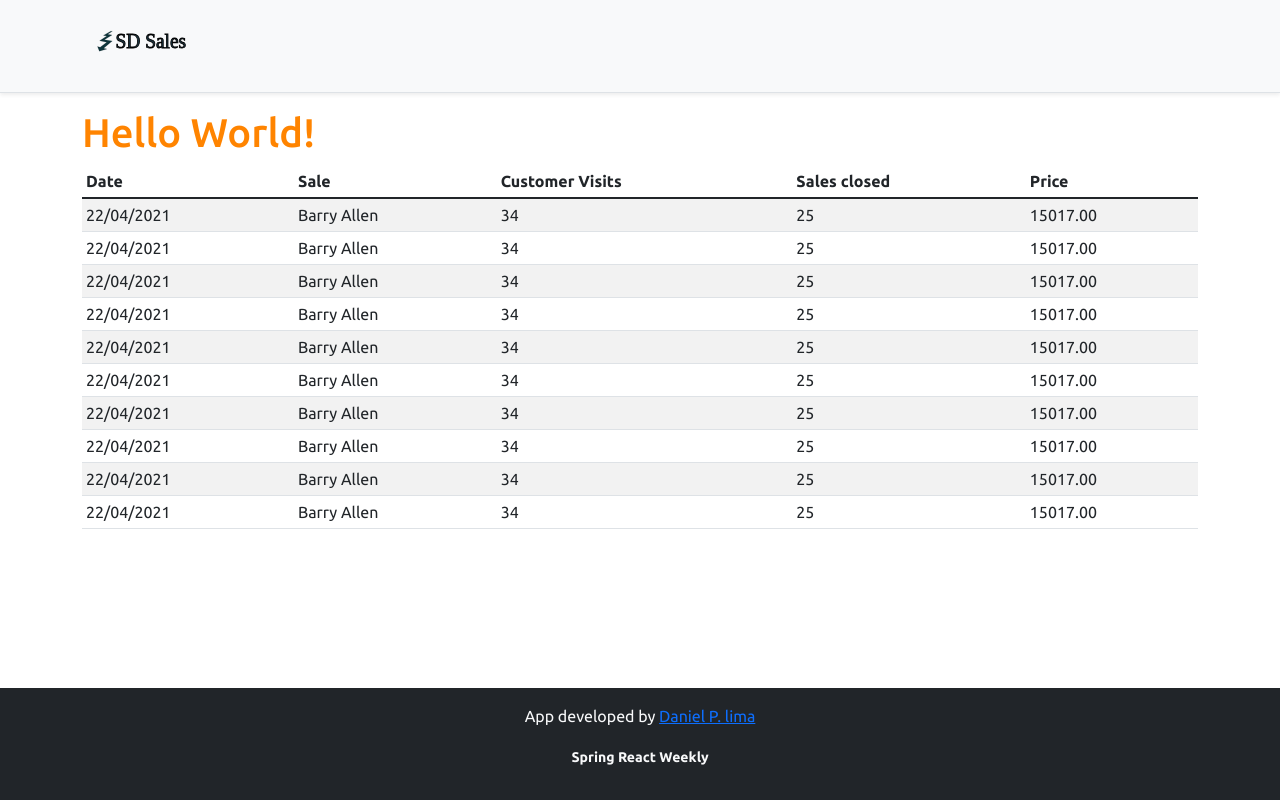
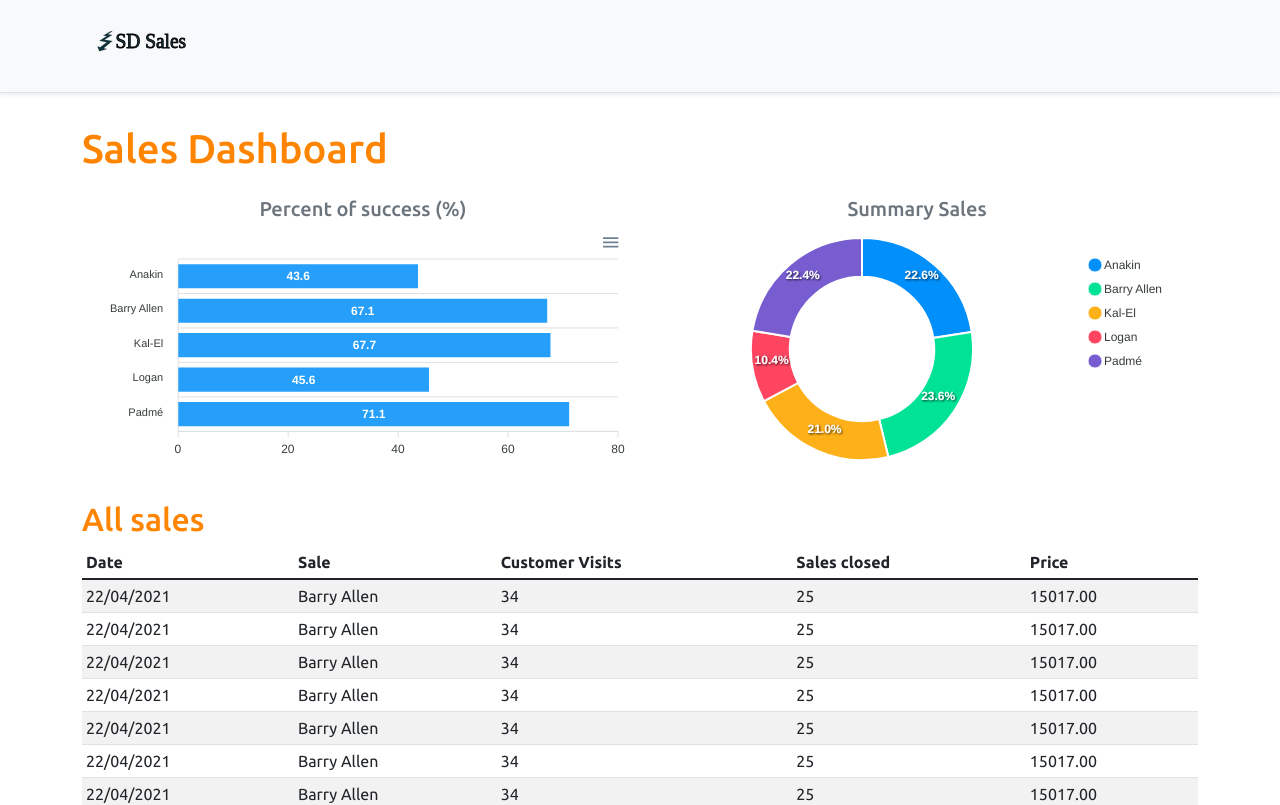
Before and after one commit to dpljard/projeto-sds3, a React (Create React App) app in the folder frontend/: page / in a window 1280 px wide. Shown: the top 805 px of the page. Built offline with nearby package versions, Linux system fonts and the light colour scheme.

Commit message:
Static charts

```diff
--- a/frontend/package.json
+++ b/frontend/package.json
@@ -11,8 +11,10 @@
     "@types/node": "^12.0.0",
     "@types/react": "^17.0.0",
     "@types/react-dom": "^17.0.0",
+    "apexcharts": "^3.28.1",
     "bootstrap": "^5.1.1",
     "react": "^17.0.2",
+    "react-apexcharts": "^1.3.9",
     "react-dom": "^17.0.2",
     "react-scripts": "4.0.3",
     "typescript": "^4.1.2",
--- a/frontend/src/App.tsx
+++ b/frontend/src/App.tsx
@@ -1,13 +1,33 @@
 import NavBar from "components/NavBar";
 import Footer from "components/Footer";
 import DataTable from "components/DataTable";
+import BarChart from "components/BarChart";
+import DonutChart from "components/DonutChart"
+
 function App() {
   return (
     <>
       <NavBar />
       <div className='container'>
-        <h1 className="text-primary">Hello World!</h1>
-        <DataTable></DataTable>
+        <h1 className="text-primary py-3">Sales Dashboard</h1>
+
+        <div className='row px-3'>
+          <div className='col-sm-6'>
+            <h5 className='text-center text-secondary'> Percent of success (%)</h5>
+            <BarChart></BarChart>
+          </div>
+
+          <div className='col-sm-6'>
+            <h5 className='text-center text-secondary'> Summary Sales</h5>
+            <DonutChart></DonutChart>
+          </div>
+        </div>
+
+        <div className='py-3'>
+          <h2 className='text-primary'> All sales</h2>
+          <DataTable></DataTable>
+        </div>
+
       </div>
       <Footer></Footer>
     </>
--- /dev/null
+++ b/frontend/src/components/BarChart/index.tsx
@@ -0,0 +1,34 @@
+import Chart from 'react-apexcharts';
+
+const BarChart = () => {
+
+    const options = {
+        plotOptions: {
+            bar: {
+                horizontal: true,
+            }
+        },
+    };
+
+    const mockData = {
+        labels: {
+            categories: ['Anakin', 'Barry Allen', 'Kal-El', 'Logan', 'Padmé']
+        },
+        series: [
+            {
+                name: "% Sucesso",
+                data: [43.6, 67.1, 67.7, 45.6, 71.1]
+            }
+        ]
+    };
+    return (
+        <Chart
+            options={{...options, xaxis: mockData.labels}}
+            series={mockData.series}
+            type="bar"
+            height="240"
+        />
+                );
+}
+
+export default BarChart;
--- /dev/null
+++ b/frontend/src/components/DonutChart/index.tsx
@@ -0,0 +1,26 @@
+import Chart from 'react-apexcharts';
+
+const DonutChart = () => {
+
+    const mockData = {
+        series: [477138, 499928, 444867, 220426, 473088],
+        labels: ['Anakin', 'Barry Allen', 'Kal-El', 'Logan', 'Padmé']
+    }
+
+    const options = {
+        legend: {
+            show: true
+        }
+    }
+
+    return (
+        <Chart
+            options={{ ...options, labels: mockData.labels }}
+            series={mockData.series}
+            type="donut"
+            height="240"
+        />
+    );
+}
+
+export default DonutChart;
```
Also changed, not shown: 1 other file (tests, documents, lock files or other folders).
